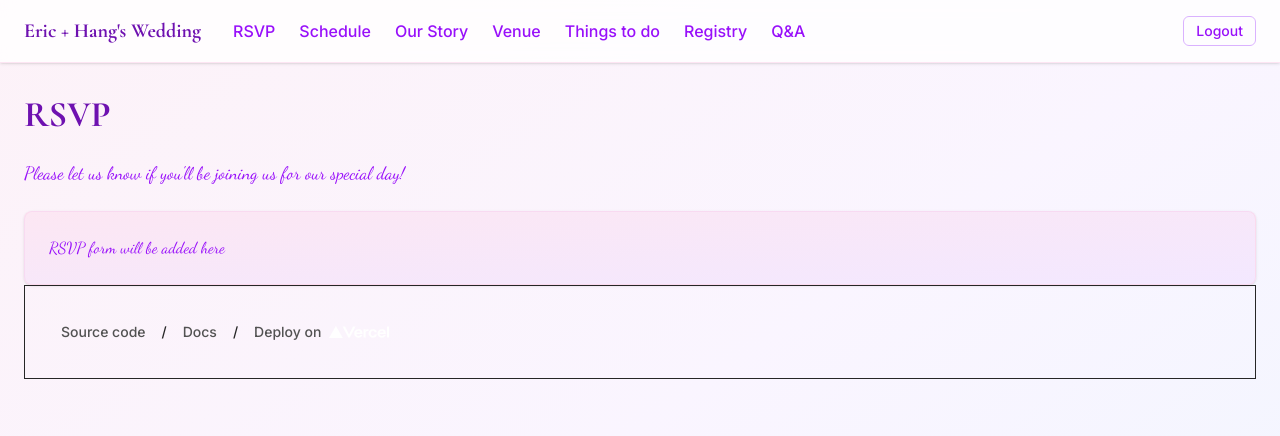
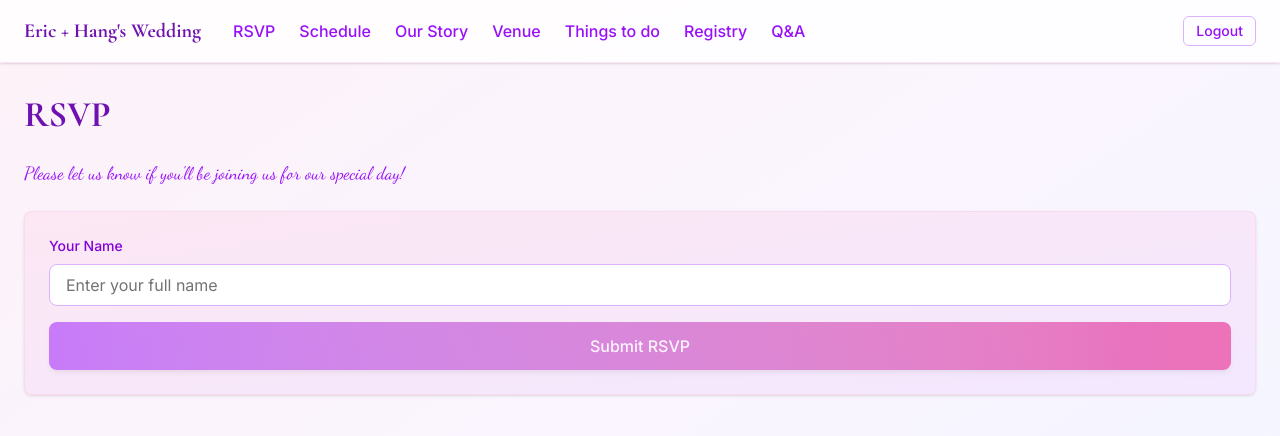
Before and after one commit to ericandoh/wedding, a Next.js app: page /rsvp in a window 1280 px wide. Shown: the top 436 px of the page. Built offline with nearby package versions, Linux system fonts and the light colour scheme.

Commit message:
added spreadsheets integration

```diff
--- a/app/_components/conditional-layout.tsx
+++ b/app/_components/conditional-layout.tsx
@@ -2,7 +2,6 @@
 
 import { usePathname } from 'next/navigation';
 import TopNav from './top-nav';
-import Byline from '#/ui/byline';
 
 export default function ConditionalLayout({ children }: { children: React.ReactNode }) {
   const pathname = usePathname();
@@ -18,7 +17,6 @@ export default function ConditionalLayout({ children }: { children: React.ReactN
       <main className="min-h-screen">
         <div className="mx-auto max-w-7xl px-6 py-8">
           {children}
-          <Byline />
         </div>
       </main>
     </>
--- /dev/null
+++ b/app/api/rsvp/route.ts
@@ -0,0 +1,82 @@
+import { google } from 'googleapis';
+import { NextRequest, NextResponse } from 'next/server';
+
+export async function POST(request: NextRequest) {
+  try {
+    const { name } = await request.json();
+
+    if (!name || typeof name !== 'string' || name.trim().length === 0) {
+      return NextResponse.json(
+        { error: 'Name is required' },
+        { status: 400 }
+      );
+    }
+
+    // Get environment variables
+    const privateKey = process.env.GCP_PRIVATE_KEY?.replace(/\\n/g, '\n');
+    const projectId = process.env.GCP_PROJECT_ID;
+    const clientEmail = process.env.GCP_SERVICE_ACCOUNT_EMAIL;
+    const spreadsheetId = process.env.GCP_SPREADSHEET_ID;
+
+    if (!privateKey || !projectId || !clientEmail || !spreadsheetId) {
+      console.error('Missing required environment variables');
+      return NextResponse.json(
+        { error: 'Server configuration error' },
+        { status: 500 }
+      );
+    }
+
+    // Create JWT auth client
+    const auth = new google.auth.JWT({
+      email: clientEmail,
+      key: privateKey,
+      scopes: ['https://www.googleapis.com/auth/spreadsheets'],
+    });
+
+    // Create sheets API instance
+    const sheets = google.sheets({ version: 'v4', auth });
+
+    // Get current timestamp
+    const timestamp = new Date().toLocaleString('en-US', {
+      timeZone: 'America/New_York',
+      year: 'numeric',
+      month: '2-digit',
+      day: '2-digit',
+      hour: '2-digit',
+      minute: '2-digit',
+      second: '2-digit',
+    });
+
+    // Add row to spreadsheet
+    const response = await sheets.spreadsheets.values.append({
+      spreadsheetId,
+      range: 'Sheet1!A:B', // Assuming name in column A, timestamp in column B
+      valueInputOption: 'USER_ENTERED',
+      requestBody: {
+        values: [[name.trim(), timestamp]],
+      },
+    });
+
+    console.log('RSVP added to spreadsheet:', response.data);
+
+    return NextResponse.json(
+      {
+        success: true,
+        message: 'RSVP submitted successfully',
+        updatedRows: response.data.updates?.updatedRows || 0
+      },
+      { status: 200 }
+    );
+
+  } catch (error) {
+    console.error('Error adding RSVP to spreadsheet:', error);
+
+    return NextResponse.json(
+      {
+        error: 'Failed to submit RSVP. Please try again later.',
+        details: process.env.NODE_ENV === 'development' ? error : undefined
+      },
+      { status: 500 }
+    );
+  }
+}
--- a/app/layout.tsx
+++ b/app/layout.tsx
@@ -1,6 +1,5 @@
 import '#/styles/globals.css';
 
-import Byline from '#/ui/byline';
 import { Metadata } from 'next';
 import { Cormorant_Garamond, Dancing_Script, Inter } from 'next/font/google';
 import { AuthProvider } from './_components/auth-provider';
--- a/app/rsvp/page.tsx
+++ b/app/rsvp/page.tsx
@@ -1,4 +1,57 @@
+'use client';
+
+import { useState } from 'react';
+
 export default function RSVP() {
+  const [name, setName] = useState('');
+  const [isSubmitted, setIsSubmitted] = useState(false);
+  const [isSubmitting, setIsSubmitting] = useState(false);
+  const [error, setError] = useState('');
+
+  const handleSubmit = async (e: React.FormEvent) => {
+    e.preventDefault();
+    if (!name.trim()) return;
+
+    setIsSubmitting(true);
+    setError('');
+
+    try {
+      const response = await fetch('/api/rsvp', {
+        method: 'POST',
+        headers: {
+          'Content-Type': 'application/json',
+        },
+        body: JSON.stringify({ name: name.trim() }),
+      });
+
+      const data = await response.json();
+
+      if (!response.ok) {
+        throw new Error(data.error || 'Failed to submit RSVP');
+      }
+
+      setIsSubmitted(true);
+    } catch (err) {
+      console.error('RSVP submission error:', err);
+      setError(err instanceof Error ? err.message : 'Failed to submit RSVP. Please try again.');
+    } finally {
+      setIsSubmitting(false);
+    }
+  };
+
+  if (isSubmitted) {
+    return (
+      <div className="space-y-6">
+        <h1 className="text-4xl font-serif font-bold text-purple-800">RSVP</h1>
+        <div className="bg-gradient-to-br from-green-100 to-emerald-100 p-6 rounded-lg border border-green-200/50 shadow-sm">
+          <p className="text-green-800 font-script text-lg">
+            Thank you, {name}! We've received your RSVP and can't wait to celebrate with you!
+          </p>
+        </div>
+      </div>
+    );
+  }
+
   return (
     <div className="space-y-6">
       <h1 className="text-4xl font-serif font-bold text-purple-800">RSVP</h1>
@@ -6,7 +59,47 @@ export default function RSVP() {
         Please let us know if you'll be joining us for our special day!
       </p>
       <div className="bg-gradient-to-br from-pink-100 to-purple-100 p-6 rounded-lg border border-pink-200/50 shadow-sm">
-        <p className="text-purple-600 font-script">RSVP form will be added here</p>
+        <form onSubmit={handleSubmit} className="space-y-4">
+          <div>
+            <label htmlFor="name" className="block text-sm font-medium text-purple-700 mb-2">
+              Your Name
+            </label>
+            <input
+              type="text"
+              id="name"
+              value={name}
+              onChange={(e) => setName(e.target.value)}
+              required
+              disabled={isSubmitting}
+              className="w-full px-4 py-2 border border-purple-300 rounded-lg focus:ring-2 focus:ring-purple-500 focus:border-transparent outline-none transition-all duration-200 disabled:opacity-50 disabled:cursor-not-allowed"
+              placeholder="Enter your full name"
+            />
+          </div>
+
+          {error && (
+            <div className="bg-red-100 border border-red-300 text-red-700 px-4 py-3 rounded-lg">
+              {error}
+            </div>
+          )}
+
+          <button
+            type="submit"
+            disabled={isSubmitting || !name.trim()}
+            className="w-full bg-gradient-to-r from-purple-600 to-pink-600 text-white font-medium py-3 px-6 rounded-lg hover:from-purple-700 hover:to-pink-700 transition-all duration-200 shadow-md hover:shadow-lg transform hover:-translate-y-0.5 disabled:opacity-50 disabled:cursor-not-allowed disabled:transform-none"
+          >
+            {isSubmitting ? (
+              <span className="flex items-center justify-center">
+                <svg className="animate-spin -ml-1 mr-3 h-5 w-5 text-white" xmlns="http://www.w3.org/2000/svg" fill="none" viewBox="0 0 24 24">
+                  <circle className="opacity-25" cx="12" cy="12" r="10" stroke="currentColor" strokeWidth="4"></circle>
+                  <path className="opacity-75" fill="currentColor" d="M4 12a8 8 0 018-8V0C5.373 0 0 5.373 0 12h4zm2 5.291A7.962 7.962 0 014 12H0c0 3.042 1.135 5.824 3 7.938l3-2.647z"></path>
+                </svg>
+                Submitting...
+              </span>
+            ) : (
+              'Submit RSVP'
+            )}
+          </button>
+        </form>
       </div>
     </div>
   );
--- a/package.json
+++ b/package.json
@@ -16,6 +16,7 @@
     "codehike": "1.0.7",
     "date-fns": "4.1.0",
     "dinero.js": "2.0.0-alpha.10",
+    "googleapis": "159.0.0",
     "ms": "3.0.0-canary.1",
     "next": "15.4.0-canary.70",
     "react": "19.1.0",
```
Also changed, not shown: 2 other files (tests, documents, lock files or other folders).
